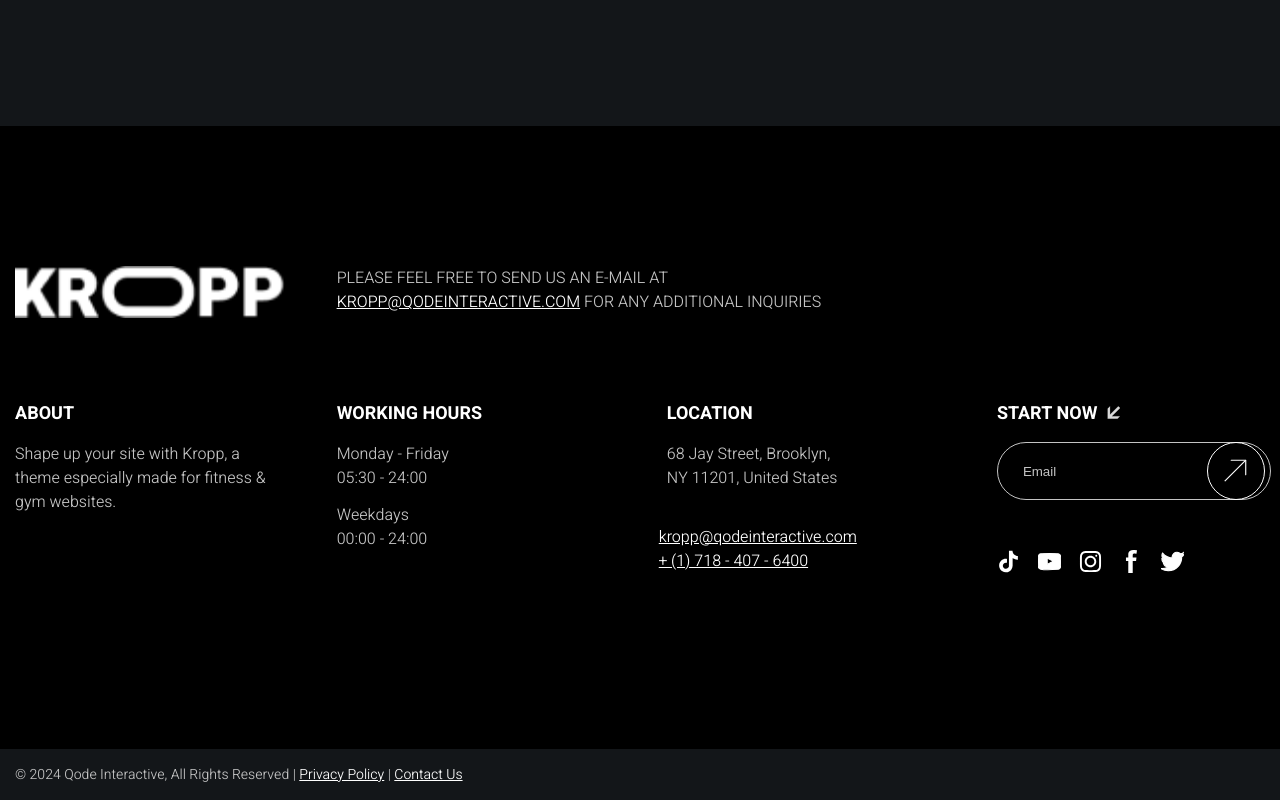
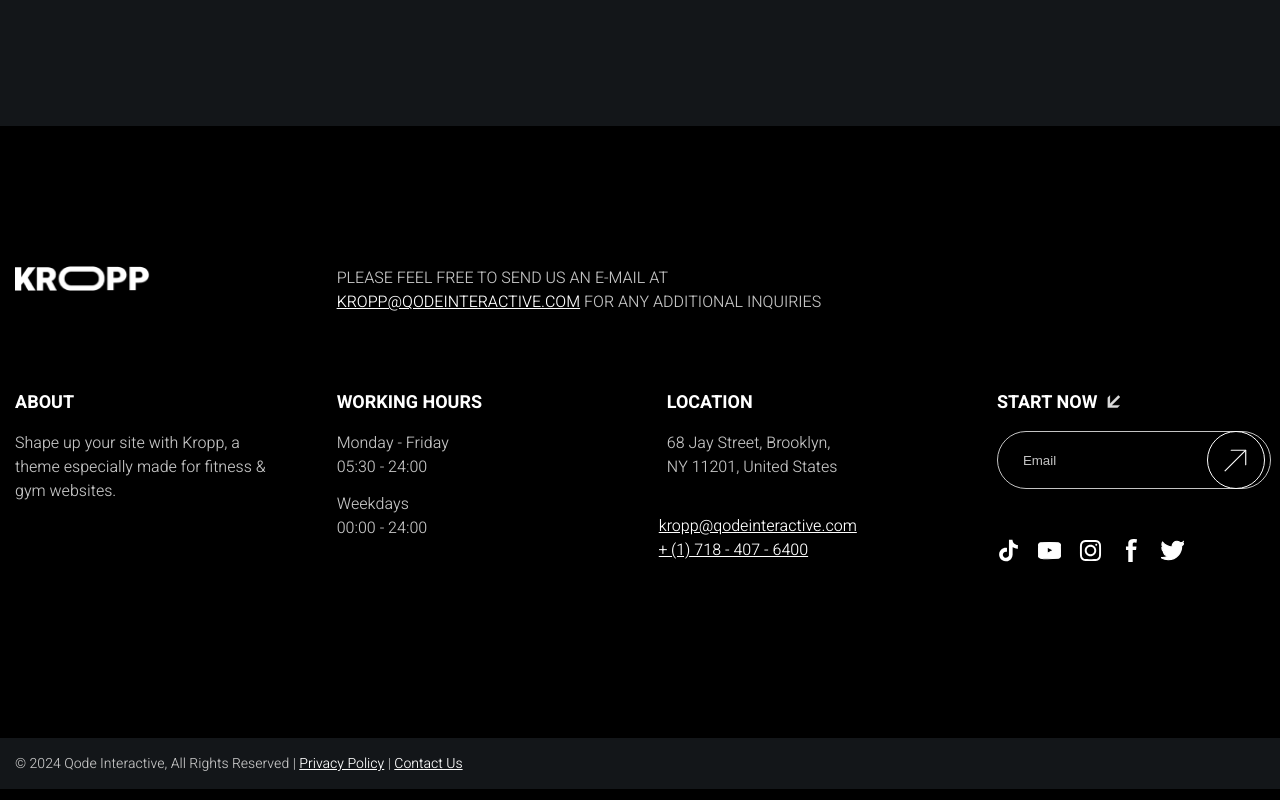
Before and after one commit to AlterEnok/Kropp, a plain HTML site: page index.html in a window 1280 px wide. Shown: the part 5519-6319 px from the top of the page. Drawn offline with nearby package versions, Linux system fonts and the light colour scheme.

Commit message:
fixed the header and footer logo

```diff
--- a/index.html
+++ b/index.html
@@ -272,8 +272,8 @@
         <div class="footer-main">
             <div class="footer-main-inner container">
                 <div class="footer-header">
-                    <a href="/" class="footer-logo">
-                        <img src="/images/logo.png" alt="logo" width="270" height="50" class="footer-logo-image">
+                    <a href="/" class="header-logo">
+                        <img src="images/logo.png" alt="logo" width="135" height="25" class="header-logo-image">
                     </a>
                     <p class="footer-description location-description">
                         please feel free to send us an e-mail at <a
```
